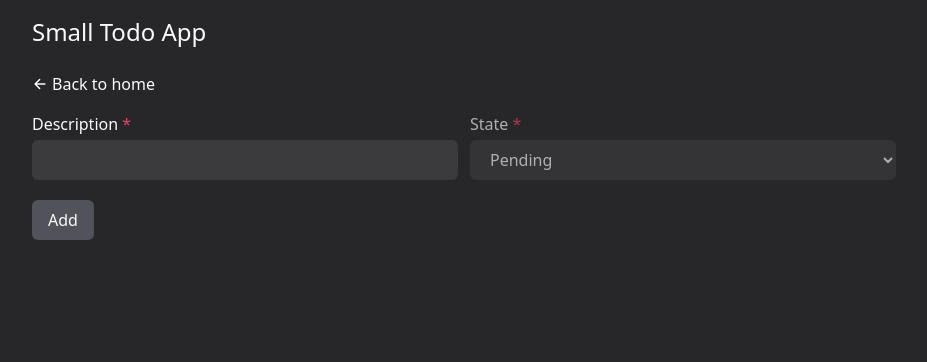
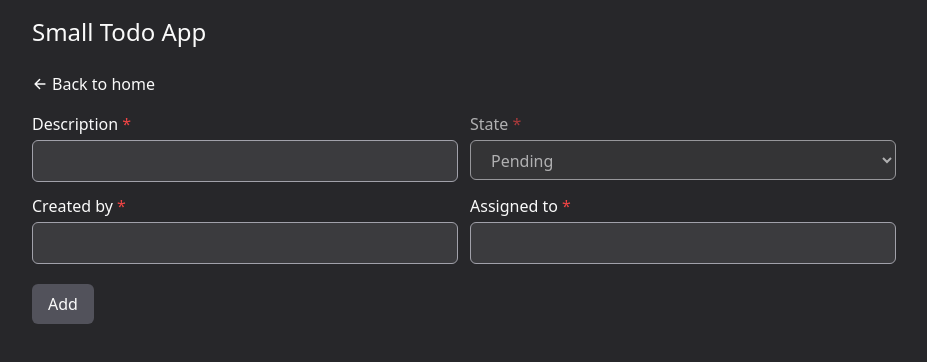
Before and after one commit to alanbubalo/small-todo-app, a React (Vite) app: page /create in a window 1280 px wide. Shown: the top 362 px of the page, without its empty margins (176-1103 px from the left). Built offline with nearby package versions, Linux system fonts and the light colour scheme.

Commit message:
StatePicker & TextInput, enum TodoState, redirect to /list
added:
- StatePicker & TextInput components
- enum TodoState
- redirect from "/" to "/list"
- empty Search component
- created_by, updated_at & assigned_to properties of Todo

```diff
--- /dev/null
+++ b/src/components/Search.tsx
@@ -0,0 +1,3 @@
+export const Search = () => {
+  return <div className="">search</div>;
+};
--- /dev/null
+++ b/src/components/StatePicker.tsx
@@ -0,0 +1,39 @@
+import type { FieldError, UseFormRegister } from "react-hook-form";
+import type { TTodoState } from "../enums/todoState";
+import type { TodoSchemaType } from "../schemas/TodoSchema";
+
+interface IStatePickerProps {
+  isEdit: boolean;
+  defaultValue: TTodoState;
+  errors?: FieldError;
+  register: UseFormRegister<TodoSchemaType>;
+}
+
+export const StatePicker = ({
+  isEdit,
+  defaultValue,
+  errors,
+  register,
+}: IStatePickerProps) => {
+  return (
+    <div
+      className={`flex flex-col gap-1 ${!isEdit && "pointer-events-none opacity-65"}`}
+    >
+      <label>
+        State <span className="text-red-500">*</span>
+      </label>
+      <select
+        className="w-full border border-zinc-300 bg-zinc-200/10 text-zinc-50 focus:outline-none px-4 py-2 rounded-md h-10"
+        defaultValue={defaultValue}
+        {...register("state")}
+      >
+        <option value="pending">Pending</option>
+        <option value="in_progress">In progress</option>
+        <option value="done">Done</option>
+      </select>
+      {errors?.message && (
+        <p className="text-red-500 text-sm">{errors?.message}</p>
+      )}
+    </div>
+  );
+};
--- /dev/null
+++ b/src/components/TextInput.tsx
@@ -0,0 +1,37 @@
+import type { FieldError, UseFormRegister } from "react-hook-form";
+import type { TodoSchemaType } from "../schemas/TodoSchema";
+
+interface ITextInputProps {
+  label: string;
+  name: keyof TodoSchemaType;
+  required?: boolean;
+  defaultValue: string;
+  errors?: FieldError;
+  register: UseFormRegister<TodoSchemaType>;
+}
+
+export const TextInput = ({
+  label,
+  name,
+  required,
+  defaultValue,
+  errors,
+  register,
+}: ITextInputProps) => {
+  return (
+    <div className="flex flex-col gap-1">
+      <label className={`${errors && "text-red-600"}`}>
+        {label} {required && <span className="text-red-500">*</span>}
+      </label>
+      <input
+        type="text"
+        className={`w-full border border-zinc-400 bg-zinc-200/10 text-zinc-50 focus:outline-none px-4 py-2 rounded-md ${errors && "!bg-red-300/10 !text-red-600 !border-red-600"}`}
+        defaultValue={defaultValue}
+        {...register(name)}
+      />
+      {errors?.message && (
+        <p className="text-red-500 text-sm">{errors?.message}</p>
+      )}
+    </div>
+  );
+};
--- a/src/components/TodoCard.tsx
+++ b/src/components/TodoCard.tsx
@@ -3,14 +3,15 @@ import { MdEdit } from "react-icons/md";
 import dayjs from "dayjs";
 import localizedFormat from "dayjs/plugin/localizedFormat";
 import type { Todo } from "../types/todo";
+import { TodoState } from "../enums/todoState";
 
 export const TodoCard = ({ todo }: { todo: Todo }) => {
   dayjs.extend(localizedFormat);
 
   const stateClasses = {
-    pending: "bg-zinc-400 text-zinc-950",
-    in_progress: "bg-blue-400 text-blue-950",
-    done: "bg-green-400 text-green-950",
+    [TodoState.PENDING]: "bg-zinc-400 text-zinc-950",
+    [TodoState.IN_PROGRESS]: "bg-blue-400 text-blue-950",
+    [TodoState.DONE]: "bg-green-400 text-green-950",
   };
 
   return (
--- /dev/null
+++ b/src/enums/todoState.ts
@@ -0,0 +1,7 @@
+export const TodoState = {
+  PENDING: "pending",
+  IN_PROGRESS: "in_progress",
+  DONE: "done",
+} as const;
+
+export type TTodoState = (typeof TodoState)[keyof typeof TodoState];
--- a/src/forms/TodoForm.tsx
+++ b/src/forms/TodoForm.tsx
@@ -5,6 +5,8 @@ import { zodResolver } from "@hookform/resolvers/zod";
 import { Button } from "../components/Button";
 import type { Todo } from "../types/todo";
 import { TodoSchema, type TodoSchemaType } from "../schemas/TodoSchema";
+import { StatePicker } from "../components/StatePicker";
+import { TextInput } from "../components/TextInput";
 
 interface ITodoFormProps {
   initData?: Todo;
@@ -31,8 +33,10 @@ export const TodoForm = ({ initData, onSubmit, onDelete }: ITodoFormProps) => {
   };
 
   const handleDelete = () => {
-    onDelete?.(initData?.id ?? "");
-    navigate("/");
+    if (typeof onDelete === "function") {
+      onDelete(initData?.id ?? "");
+      navigate("/");
+    }
   };
 
   return (
@@ -40,48 +44,43 @@ export const TodoForm = ({ initData, onSubmit, onDelete }: ITodoFormProps) => {
       onSubmit={handleSubmit(onFormSubmit)}
       className="flex flex-col h-full gap-5"
     >
-      <div className="flex flex-row gap-3">
-        <div className="flex flex-col gap-1 flex-1">
-          <label>
-            Description <span className="text-rose-500">*</span>
-          </label>
-          <input
-            type="text"
-            className="w-full bg-zinc-200/10 text-zinc-50 focus:outline-none px-4 py-2 rounded-md"
-            defaultValue={initData?.description ?? ""}
-            {...register("description")}
-          />
-          {errors.description?.message && (
-            <p className="text-rose-500 text-sm">
-              {errors.description?.message}
-            </p>
-          )}
-        </div>
-        <div
-          className={`flex flex-col gap-1 flex-1 ${!isEdit && "pointer-events-none opacity-65"}`}
-        >
-          <label>
-            State <span className="text-rose-500">*</span>
-          </label>
-          <select
-            className="w-full bg-zinc-200/10 text-zinc-50 focus:outline-none px-4 py-2 rounded-md h-10"
-            defaultValue={initData?.state ?? "pending"}
-            {...register("state")}
-          >
-            <option value="pending">Pending</option>
-            <option value="in_progress">In progress</option>
-            <option value="done">Done</option>
-          </select>
-          {errors.state?.message && (
-            <p className="text-rose-500 text-sm">{errors.state?.message}</p>
-          )}
-        </div>
+      <div className="grid grid-cols-2 gap-3">
+        <TextInput
+          label="Description"
+          name="description"
+          required
+          defaultValue={initData?.description ?? ""}
+          errors={errors.description}
+          register={register}
+        />
+        <StatePicker
+          defaultValue={initData?.state ?? "pending"}
+          isEdit={isEdit}
+          errors={errors.state}
+          register={register}
+        />
+        <TextInput
+          label="Created by"
+          name="created_by"
+          required
+          defaultValue={initData?.created_by ?? ""}
+          errors={errors.created_by}
+          register={register}
+        />
+        <TextInput
+          label="Assigned to"
+          name="assigned_to"
+          required
+          defaultValue={initData?.assigned_to ?? ""}
+          errors={errors.assigned_to}
+          register={register}
+        />
       </div>
       <div className="flex gap-3">
         <Button type="submit">{isEdit ? "Update" : "Add"}</Button>
         {isEdit && (
           <Button
-            className="bg-rose-500 hover:bg-rose-600 w-fit disabled:hover:bg-rose-400/75 disabled:bg-rose-400/75 flex items-center gap-1"
+            className="bg-red-500 hover:bg-red-600 w-fit disabled:hover:bg-red-400/75 disabled:bg-red-400/75 flex items-center gap-1"
             onClick={handleDelete}
             disabled={initData?.state !== "done"}
           >
--- a/src/router/MainRouter.tsx
+++ b/src/router/MainRouter.tsx
@@ -1,4 +1,8 @@
-import { createBrowserRouter, RouterProvider } from "react-router-dom";
+import {
+  createBrowserRouter,
+  redirect,
+  RouterProvider,
+} from "react-router-dom";
 import { TodoListScreen } from "../screens/list-screens/TodoListScreen";
 import { CreateTodoScreen } from "../screens/create-edit-screens/CreateTodoScreen";
 import { MainLayout } from "../screens/MainLayout";
@@ -13,7 +17,11 @@ export const MainRouter = () => {
           path: "/",
           element: <MainLayout />,
           children: [
-            { path: "/", element: <TodoListScreen /> },
+            {
+              index: true,
+              loader: async () => redirect("/list"),
+            },
+            { path: "/list", element: <TodoListScreen /> },
             { path: "/create", element: <CreateTodoScreen /> },
             { path: "/:todoId", element: <EditTodoScreen /> },
             { path: "*", element: <PageNotFound /> },
--- a/src/schemas/TodoSchema.ts
+++ b/src/schemas/TodoSchema.ts
@@ -1,13 +1,22 @@
 import { z } from "zod";
+import { TodoState } from "../enums/todoState";
 
 export const TodoSchema = z.object({
   description: z
     .string()
     .min(1, { message: "Description is required" })
     .max(256, { message: "Must be 256 or fewer characters long" }),
-  state: z.enum(["pending", "in_progress", "done"], {
+  state: z.nativeEnum(TodoState, {
     message: "Must be either 'pending', 'in progress' or 'done'",
   }),
+  created_by: z
+    .string()
+    .min(1, { message: "Created by is required" })
+    .max(256, { message: "Must be 256 or fewer characters long" }),
+  assigned_to: z
+    .string()
+    .min(1, { message: "Assigned to is required" })
+    .max(256, { message: "Must be 256 or fewer characters long" }),
 });
 
 export type TodoSchemaType = z.infer<typeof TodoSchema>;
--- a/src/store/todoStore.ts
+++ b/src/store/todoStore.ts
@@ -12,8 +12,8 @@ export const useTodoStore = create<TodoListState>()((set, get) => ({
     const newTodo: Todo = {
       id: ulid(),
       created_at: dayjs(),
-      description: todo.description,
-      state: "pending",
+      updated_at: dayjs(),
+      ...todo,
     };
 
     set((state) => {
@@ -30,7 +30,7 @@ export const useTodoStore = create<TodoListState>()((set, get) => ({
 
     set((state) => {
       const updatedTodoList = state.todoList.map((todo) =>
-        todo.id === id ? { ...todo, ...updatedTodo } : todo,
+        todo.id === id ? { ...todo, ...updatedTodo } : todo
       );
       localStorage.setItem("todoList", JSON.stringify(updatedTodoList));
 
```
Also changed, not shown: src/types/todo.ts (+5 -3 lines).
